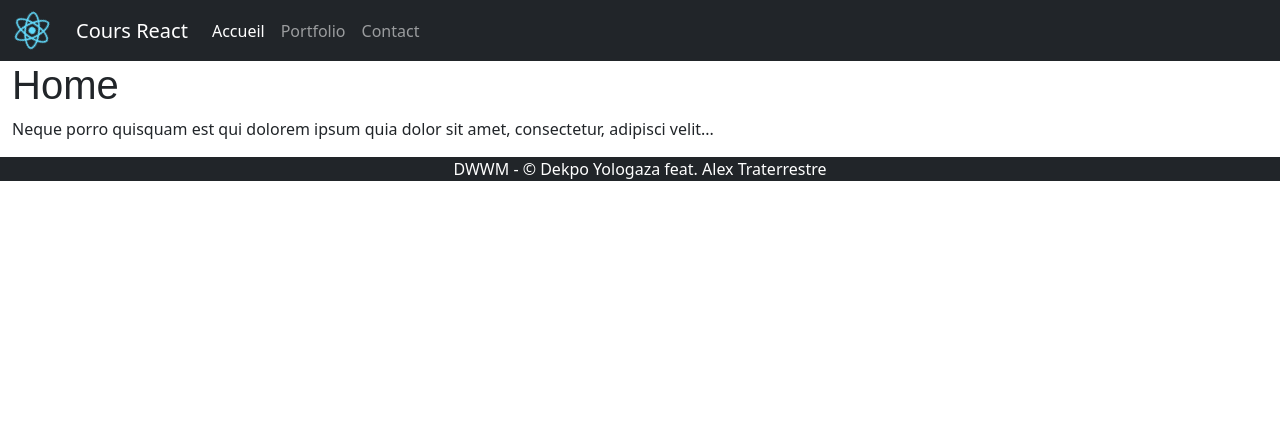
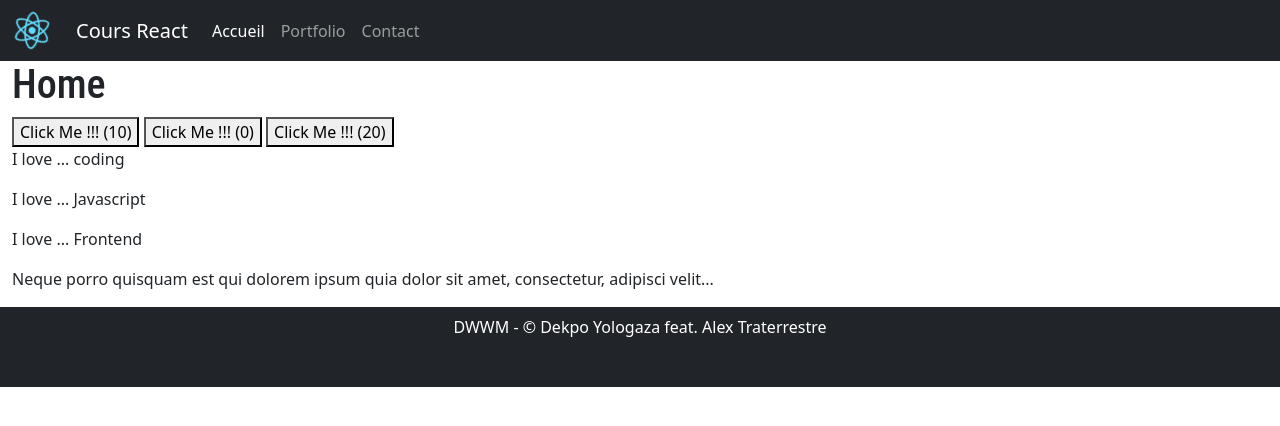
Before and after one commit to Alextraterrestre/cours_react, a React (Create React App) app: page / in a window 1280 px wide. Shown: the top 426 px of the page. Built offline with nearby package versions, Linux system fonts and the light colour scheme.

Commit message:
ajout de composant et du hook Chuck Norris

```diff
--- a/src/App.css
+++ b/src/App.css
@@ -4,14 +4,18 @@
 }
 
 h1{
-  font-family: 'Rboto Condensed', sans-serif;
+  font-family: 'Roboto Condensed', sans-serif;
   font-weight: 700;
+}
+footer {
+  width: 100%;
+  height: 10vh;
 }
 
 footer p{
-  width: 100%;
-  height: 10%;
+  line-height: 250%;
 }
+
 
 
 @keyframes App-logo-spin {
--- a/src/component/Header.js
+++ b/src/component/Header.js
@@ -1,4 +1,5 @@
 import logo from '../logo.svg';
+import { NavLink } from 'react-router-dom';
 
 const Header = () => {
     return (
@@ -6,20 +7,20 @@ const Header = () => {
             <nav className="navbar navbar-expand-lg navbar-dark bg-dark">
                 <img src={logo} className="logo" alt="logo react" />
                 <div className="container-fluid">
-                    <a className="navbar-brand" href="#">Cours React</a>
+                    <NavLink className="navbar-brand" to="/">Cours React</NavLink>
                     <button className="navbar-toggler" type="button" data-bs-toggle="collapse" data-bs-target="#navbarSupportedContent" aria-controls="navbarSupportedContent" aria-expanded="false" aria-label="Toggle navigation">
                         <span className="navbar-toggler-icon"></span>
                     </button>
                     <div className="collapse navbar-collapse" id="navbarSupportedContent">
                         <ul className="navbar-nav me-auto mb-2 mb-lg-0">
                             <li className="nav-item">
-                                <a className="nav-link active" aria-current="page" href="#">Accueil</a>
+                                <NavLink className="nav-link active" aria-current="page" to="/">Accueil</NavLink>
                             </li>
                             <li className="nav-item">
-                                <a className="nav-link" href="#">Portfolio</a>
+                                <NavLink className="nav-link" to="Portfolio">Portfolio</NavLink>
                             </li>
                             <li className="nav-item">
-                                <a className="nav-link" href="#">Contact</a>
+                                <NavLink className="nav-link" to="Contact">Contact</NavLink>
                             </li>
                             <li className="nav-item">
                             </li>
--- /dev/null
+++ b/src/component/Love.js
@@ -0,0 +1,6 @@
+const Love = (props) => {
+    return(
+    <p>I love ... {props.name}</p>
+    )
+}
+export default Love
--- /dev/null
+++ b/src/component/button.js
@@ -0,0 +1,17 @@
+import { Alert } from "bootstrap"
+import { useState} from 'react'
+// const myFunc = () => {
+//     alert('Ho Yeah !');
+// }
+
+function myotherfunction(){
+    alert('HELLO WORLD !!!')
+}
+const Button = (props) =>{
+    let [count,setCount]= useState(props.start);
+    return(
+        // <button onClick={ myFunc }> Click Me !!! </button>
+        <button onClick= { ()=> {setCount(count+1)} }> Click Me !!! ({count}) </button>
+    )
+}
+export default Button
--- a/src/pages/Home.js
+++ b/src/pages/Home.js
@@ -1,17 +1,25 @@
+import Love from "../component/Love";
+import Button from "../component/button";
 const Home = () => {
-    return(
+    return (
         <section>
-            <div  className="container-fluid" >
+            <div className="container-fluid" >
                 <div className="row">
-                    <h1> Home </h1>
+                    <div className="col">
+                        <h1> Home </h1>
+                        <Button start={10}/> <Button start={0}/> <Button start={20}/>
+                    </div>
                 </div>
                 <div className="row">
+                    <Love name="coding" />
+                    <Love name="Javascript" />
+                    <Love name="Frontend" />
                     <p> Neque porro quisquam est qui dolorem ipsum quia dolor sit amet, consectetur, adipisci velit...
                     </p>
                 </div>
             </div>
         </section>
-    )
+    );
 }
 
 export default Home
--- a/src/pages/Portfolio.js
+++ b/src/pages/Portfolio.js
@@ -1,9 +1,29 @@
+import { useEffect, useState } from "react";
 const Portfolio = () => {
-    return(
+    //on déclare la variable joke ET sa fonction/méthode setJoke
+    //Les deux en même temps grâce au hook useState ()
+    let [joke, setJoke] = useState('');
+
+    const loadJoke = () => {
+        fetch("https://api.chucknorris.io/jokes/random")
+            .then(response => response.json())
+            .then(data => {
+                setJoke(data.value);
+                console.log(data);
+            })
+    }
+
+    useEffect(()=> loadJoke(), [] );
+
+    return (
         <section>
-            <div  className="container-fluid" >
+            <div className="container-fluid" >
                 <div className="row">
-                    <h1> Portfolio </h1>
+                    <div className="col">
+                        <h1> Portfolio </h1>
+                        <button onClick={loadJoke}> Chuck Norris ? </button>
+                        <p>{joke}</p></div>
+
                 </div>
                 <div className="row">
                     <p> Lorem ipsum dolor sit amet, consectetur adipiscing elit. Donec eu turpis imperdiet, porta neque sit amet, maximus ante. Nulla dignissim orci eu tempus hendrerit. Sed.
```
